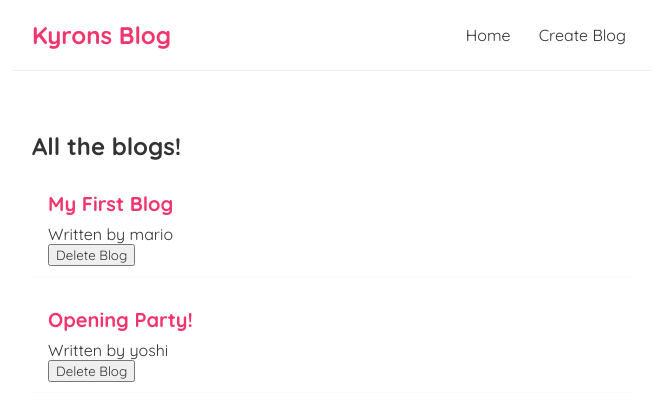
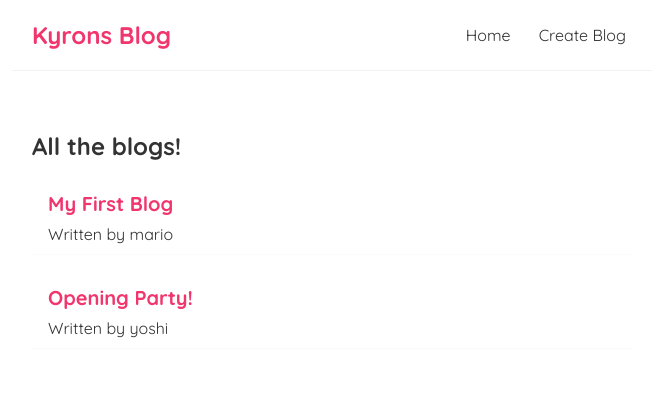
Before and after one commit to kyron321/Blog, a React (Create React App) app: page / in a window 1280 px wide. Shown: the top 420 px of the page, without its empty margins (308-964 px from the left). Built offline with nearby package versions, Linux system fonts and the light colour scheme; data requests are answered from the project's data file; the HTML template or start-up script is replaced by a standard one.

Commit message:
added conditional rendering of blogs fetched from json db

```diff
--- a/src/BlogList.js
+++ b/src/BlogList.js
@@ -1,4 +1,4 @@
-const BlogList = ({blogs,title, handleDelete}) => {
+const BlogList = ({blogs,title}) => {
 
   return (
     <div className="blog-list">
@@ -7,7 +7,6 @@
         <div className="blog-preview" key={blog.id}>
           <h2>{blog.title}</h2>
           <p>Written by {blog.author}</p>
-          <button onClick={()=>handleDelete(blog.id)}>Delete Blog</button>
         </div>
       ))}
     </div>
--- a/src/Home.js
+++ b/src/Home.js
@@ -6,10 +6,7 @@
 
   const [name, setName] = useState("mario");
 
-  const handleDelete = (id) => {
-    const newBlogs = blogs.filter((blog) => blog.id !== id);
-    setBlogs(newBlogs);
-  };
+
 
   useEffect(() => {
     fetch("http://localhost:8000/blogs")
@@ -23,7 +20,7 @@
 
   return (
     <div className="home">
-      {blogs && <BlogList blogs={blogs} title="All the blogs!" handleDelete={handleDelete} />}
+      {blogs && <BlogList blogs={blogs} title="All the blogs!"/>}
     </div>
   );
 };
```
